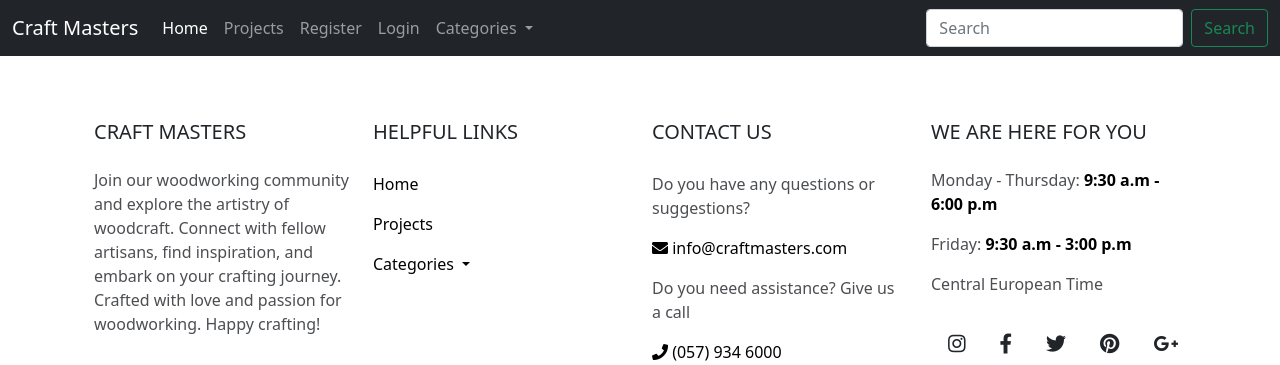
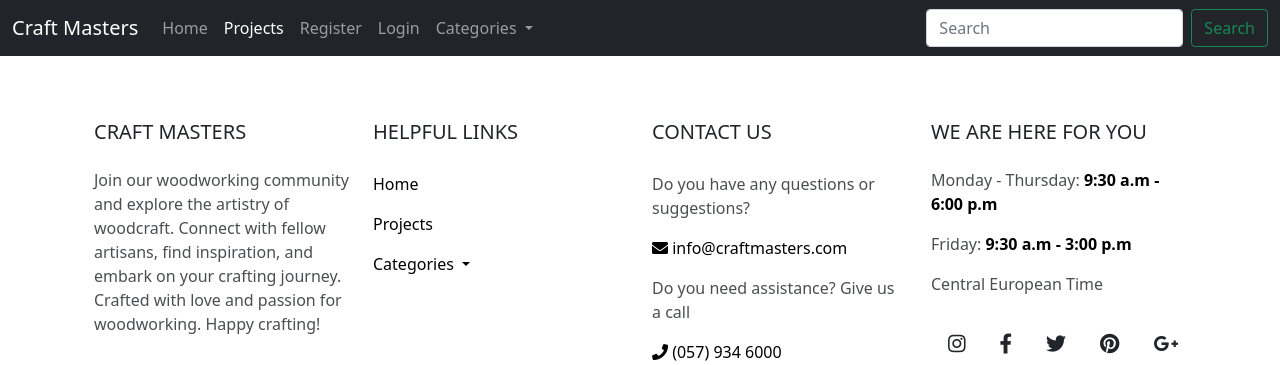
Before and after one commit to MarkD117/craftmasters, a Django app: page /projects/ in a window 1280 px wide. Shown: the top 365 px of the page. Run offline with Django 3.2, Linux system fonts and the light colour scheme; data that the repository does not hold is empty; parts of the project's set-up code (start-up, migrations or seed data) failed here and were passed over.

Commit message:
Use django block to dynamically update active nav link

```diff
--- a/templates/base.html
+++ b/templates/base.html
@@ -29,10 +29,10 @@
             <div class="collapse navbar-collapse" id="navbarSupportedContent">
                 <ul class="navbar-nav me-auto mb-2 mb-lg-0">
                     <li class="nav-item">
-                        <a class="nav-link active" aria-current="page" href="{% url 'home' %}">Home</a>
+                        <a class="nav-link {% block home_active %}{% endblock %}" href="{% url 'home' %}">Home</a>
                     </li>
                     <li class="nav-item">
-                        <a class="nav-link" href="{% url 'projects' %}">Projects</a>
+                        <a class="nav-link {% block projects_active %}{% endblock %}" href="{% url 'projects' %}">Projects</a>
                     </li>
                     {% if user.is_authenticated %}
                         <li class="nav-item">
--- a/templates/index.html
+++ b/templates/index.html
@@ -1,4 +1,5 @@
 {% extends "base.html" %}
+{% block home_active %}active{% endblock %}
 {% load static %}
 
 {% block content %}
--- a/templates/projects.html
+++ b/templates/projects.html
@@ -1,4 +1,5 @@
 {% extends "base.html" %}
+{% block projects_active %}active{% endblock %}
 {% load static %}
 {% block content %}
 
```
